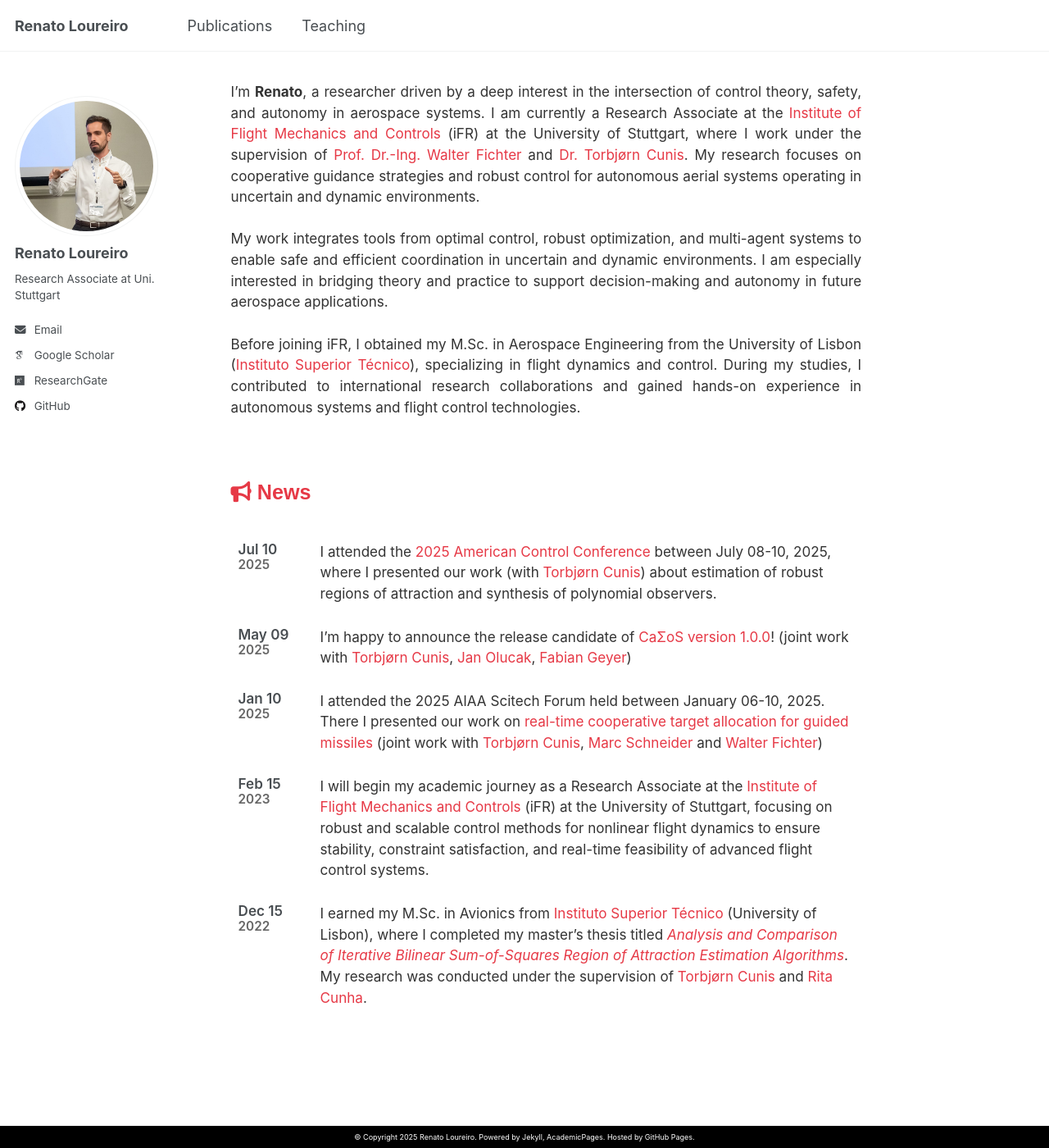
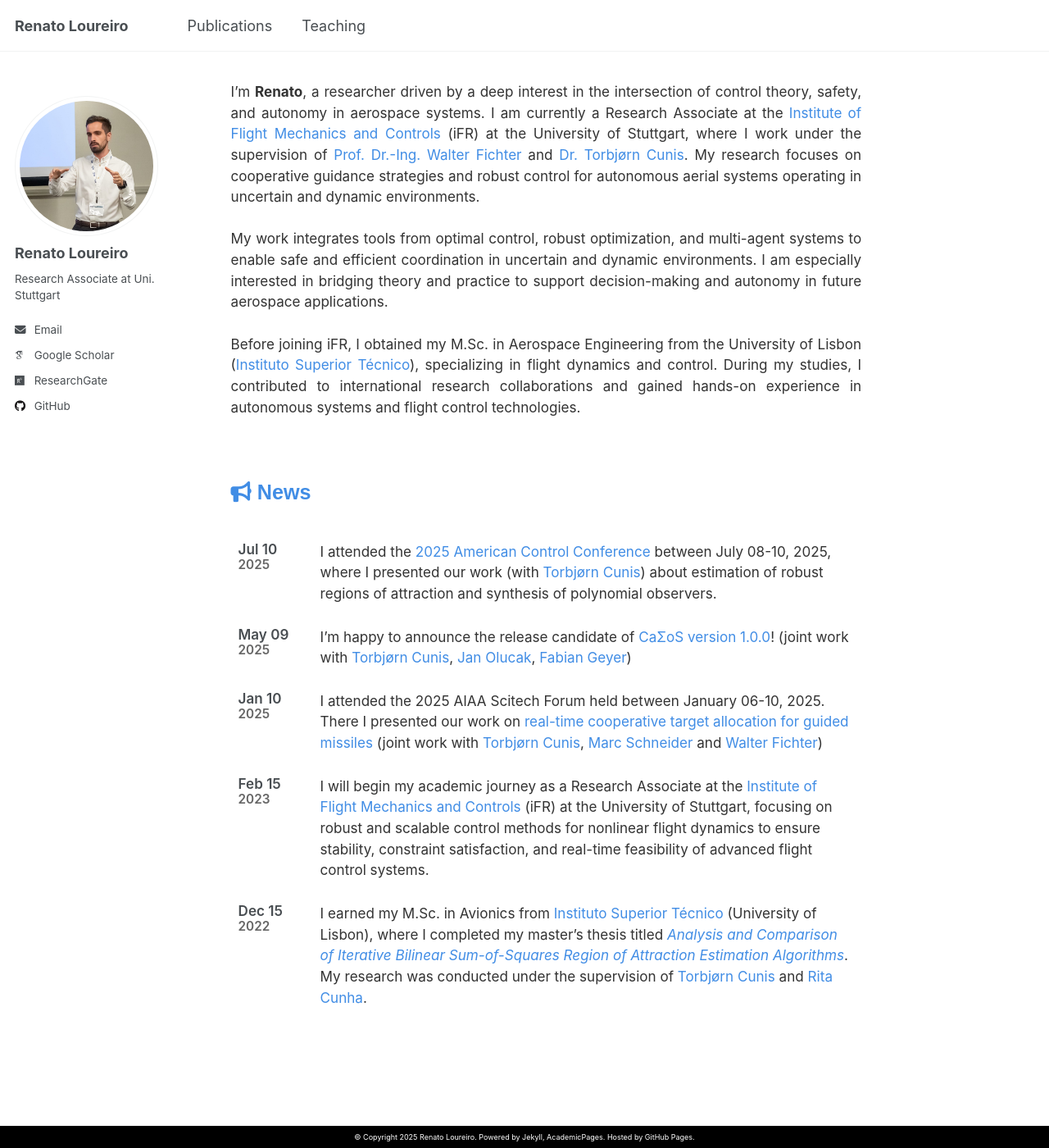
Before and after one commit to renatoloureiro/renatoloureiro.github.io, a Jekyll site: the page built from _pages/about.md, in a window 1280 px wide and 1400 px high. Shown: the whole window at 82% size. Built offline with Jekyll 4.4.1, drawn with Linux system fonts in a browser that asks for light colours; some web fonts are replaced.

Commit message:
Change the class news-content

```diff
--- a/assets/css/news.css
+++ b/_sass/_news.scss
@@ -29,7 +29,7 @@
 
 .news-content a,
 .news-content a.news-title {
-  color: #e63946;
+  color: #418de5 !important;
   text-decoration: none;
 }
 
@@ -38,7 +38,7 @@
 }
 
 .news-title-heading {
-  color: #e63946;
+  color: #418de5 !important;
   /*text-transform: lowercase;*/
   font-weight: 600;
   font-size: 1.4rem;
--- a/assets/css/main.scss
+++ b/assets/css/main.scss
@@ -39,5 +39,6 @@
     "vendor/font-awesome/fontawesome",
     "vendor/font-awesome/solid",
     "vendor/font-awesome/brands",
-    "bibere"
+    "bibere",
+    "news"
 ;
```
